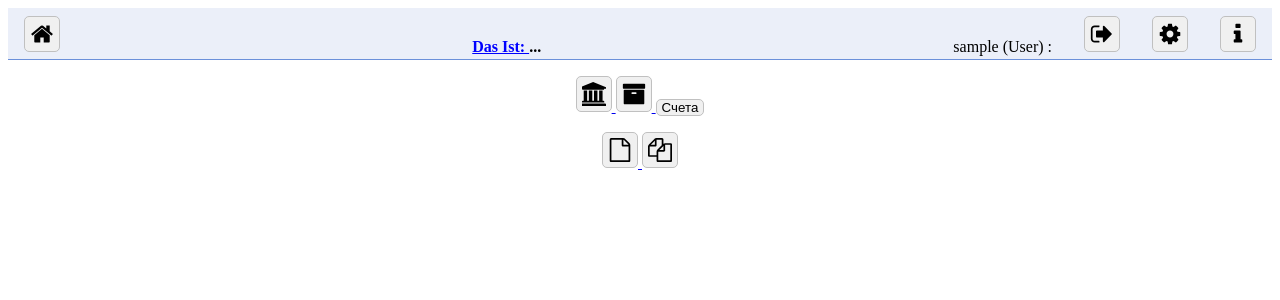
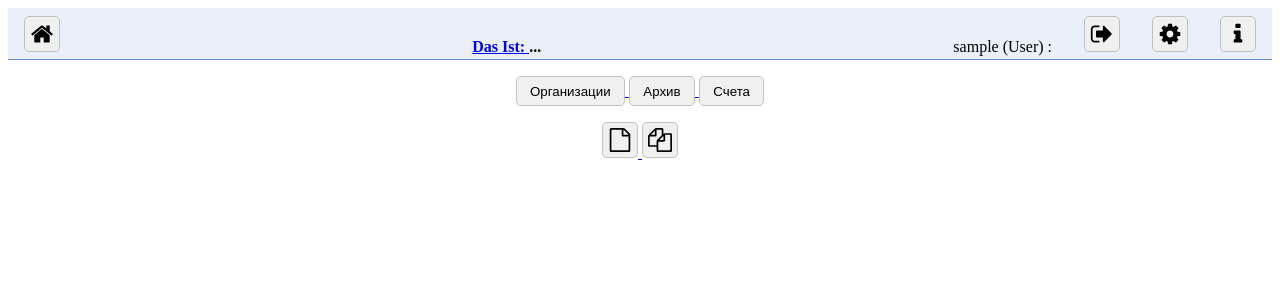
Before and after one commit to tieugene/dasist, a Django app: page / in a window 1280 px wide. Shown: the top 300 px of the page. Run offline with Django 3.2, Linux system fonts and the light colour scheme; the visitor is signed in with stand-in values (Sample User, id 1); parts of the project's set-up code (start-up, migrations or seed data) failed here and were passed over.

Commit message:
Main window: text buttons

```diff
--- a/templates/index.html
+++ b/templates/index.html
@@ -6,9 +6,9 @@ $("#tm_index").addClass("active");
 <center>
 {% if user.is_authenticated %}
 <p>
- <a href="{% url 'org_list'  %}" class="nou"> {% include "svgbutton/org.html" %} </a>
- <a href="{% url 'scan_list' %}" class="nou"> {% include "svgbutton/archive.html" %} </a>
- <a href="{% url 'bill_list' %}" class="nou"> <button type="button" class="plain"> Счета </button> </a>
+ <a href="{% url 'org_list'  %}" class="nou"> <button type="button" class="plain" style="padding: 5pt 10pt"> Организации </button> </a>
+ <a href="{% url 'scan_list' %}" class="nou"> <button type="button" class="plain" style="padding: 5pt 10pt"> Архив </button> </a>
+ <a href="{% url 'bill_list' %}" class="nou"> <button type="button" class="plain" style="padding: 5pt 10pt"> Счета </button> </a>
 </p>
  {% if user.is_superuser %}
 <p>
```
